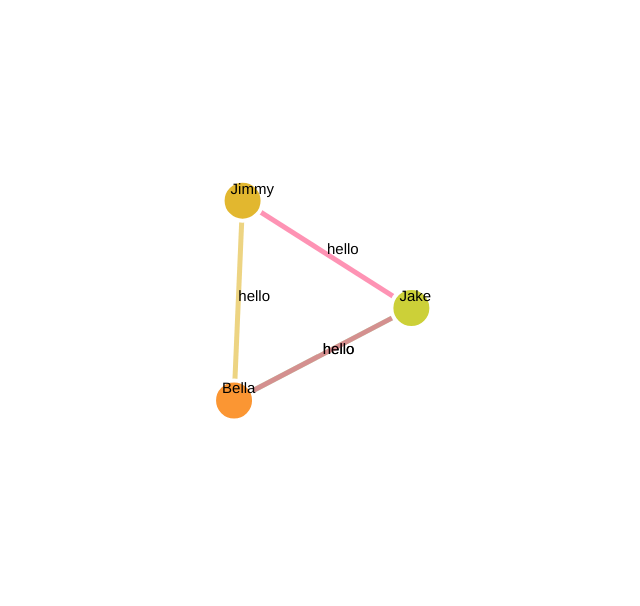
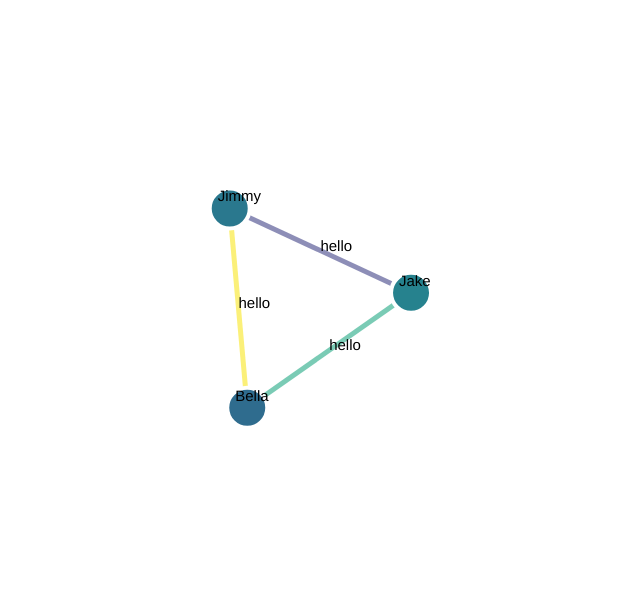
Before and after one commit to CU-HackPrinceton16/convograph, a plain HTML site: page index.html in a window 1280 px wide. Shown: the part 5-611 px from the top of the page, without its empty margins (192-832 px from the left). Drawn offline with nearby package versions, Linux system fonts and the light colour scheme.

Commit message:
conforms to new json format

```diff
--- a/index.html
+++ b/index.html
@@ -44,18 +44,20 @@ var simulation = d3.forceSimulation()
     .force("center", d3.forceCenter(width / 2, height / 2))
     .force("collide", d3.forceCollide(100));
 
-d3.json("test.json", function(error, graph) {
+d3.json("timeline.json", function(error, graphN) {
   if (error) throw error;
+
+  var sdata = graphN.sdata[0].graph;
 
   var link = svg.append("g")
     .attr("class", "links")
     .selectAll("line")
-    .data(graph.links)
+    .data(sdata.links)
     .enter().append("g")
 
     link.append("line")
       .attr("stroke-width", function(d) { return 5; })
-      .attr("stroke", function(d) { return d3.interpolateRainbow(d.value);})
+      .attr("stroke", function(d) { return d3.interpolateViridis(d.value);})
 
     link.append('text')
       .attr('class', 'text2')
@@ -64,12 +66,12 @@ d3.json("test.json", function(error, graph) {
   var nodes = svg.append("g")
     .attr("class", "nodes")
     .selectAll("g")
-    .data(graph.nodes)
+    .data(sdata.nodes)
     .enter().append("g");
 
     nodes.append('circle')
     .attr("r", 20)
-    .attr("fill", function(d) { return d3.interpolateRainbow(d.group); })
+    .attr("fill", function(d) { return d3.interpolateViridis(d.group); })
     .call(d3.drag()
         .on("start", dragstarted)
         .on("drag", dragged)
@@ -80,11 +82,11 @@ d3.json("test.json", function(error, graph) {
     .text(function(d) {return d.id;})
 
   simulation
-      .nodes(graph.nodes)
+      .nodes(sdata.nodes)
       .on("tick", ticked);
 
   simulation.force("link")
-      .links(graph.links);
+      .links(sdata.links);
 
   function ticked() {
     link.selectAll("line")
--- /dev/null
+++ b/timeline.json
@@ -0,0 +1,52 @@
+{
+	"sdata":
+	[
+		{
+			"time": 10,
+			"graph":{
+				"nodes":
+				[ {"id": "Bella", "group": 0.35},
+				{"id": "Jimmy", "group": 0.4},
+				{"id": "Jake", "group": 0.44}],
+				"links":
+				[{"source": "Bella", "target": "Jimmy", "value": 0.99, "text": "hello"},
+				{"source": "Jimmy", "target": "Jake", "value": 0.2, "text": "hello"},
+				{"source": "Jake", "target": "Bella", "value": 0.6, "text": "hello"}]
+			}
+		},
+		{
+			"time": 20,
+			"graph":{
+				"nodes":
+					[
+						{"id": "Bella", "group": 0.35},
+						{"id": "Jimmy", "group": 0.4},
+						{"id": "Jake", "group": 0.44}
+					],
+				"links":
+					[
+						{"source": "Bella", "target": "Jimmy", "value": 0.99, "text": "hello"},
+						{"source": "Jimmy", "target": "Jake", "value": 0.2, "text": "hello"},
+						{"source": "Jake", "target": "Bella", "value": 0.6, "text": "hello"}
+					]
+			}
+		},
+		{
+			"time": 30,
+			"graph":{
+				"nodes":
+					[
+						{"id": "Bella", "group": 0.35},
+						{"id": "Jimmy", "group": 0.4},
+						{"id": "Jake", "group": 0.44}
+					],
+				"links":
+					[
+						{"source": "Bella", "target": "Jimmy", "value": 0.99, "text": "hello"},
+						{"source": "Jimmy", "target": "Jake", "value": 0.2, "text": "hello"},
+						{"source": "Jake", "target": "Bella", "value": 0.6, "text": "hello"}
+					]
+			}
+		}
+	]
+}
```
